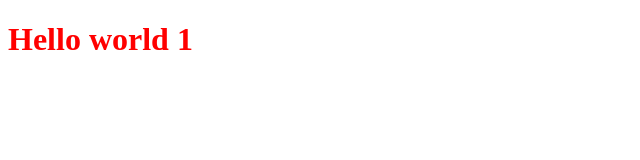
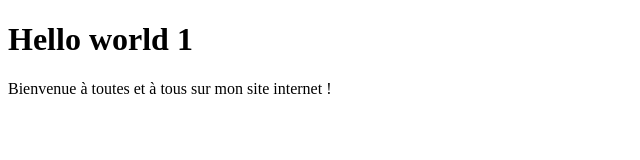
Before and after one commit to NathanLeFuturMillionaire/OpenclassroomsFirstProject, a plain HTML site: page index.html in a window 1280 px wide. Shown: the whole page, without its empty margins (0-640 px from the left). Drawn offline with Linux system fonts and the light colour scheme.

Commit message:
Page d'accueil

```diff
--- a/index.html
+++ b/index.html
@@ -3,10 +3,11 @@
 <head>
   <meta charset="UTF-8">
   <meta name="viewport" content="width=device-width, initial-scale=1.0">
-  <link rel="stylesheet" href="style.css">
+  <link rel="stylesheet" href="stylhe.css">
   <title>Ma page web</title>
 </head>
 <body>
   <h1>Hello world 1</h1>
+  <p>Bienvenue à toutes et à tous sur mon site internet !</p>
 </body>
 </html>
```
